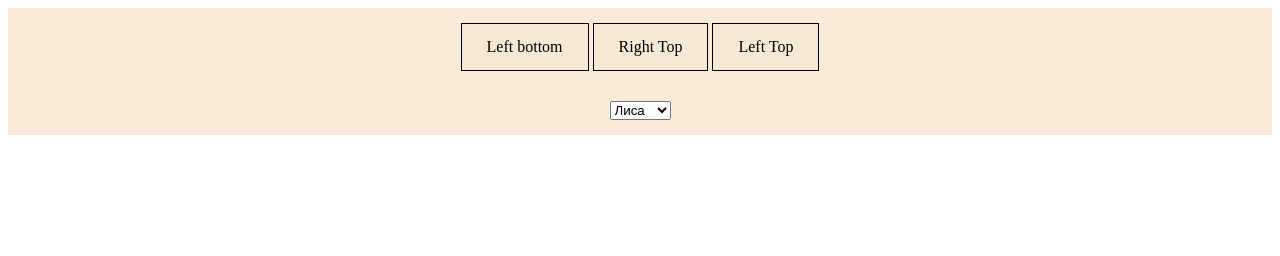
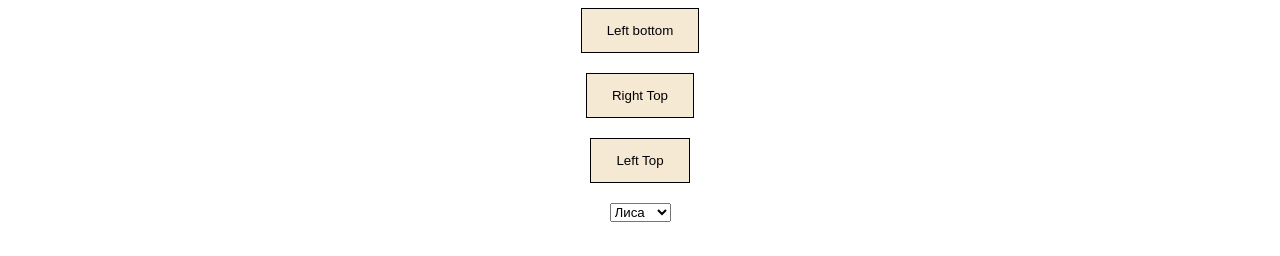
Before and after one commit to vlad0k/animals-task, a plain HTML site: page index.html in a window 1280 px wide. Drawn offline with Linux system fonts and the light colour scheme.

Commit message:
css edited

```diff
--- a/css/style.css
+++ b/css/style.css
@@ -1,38 +1,23 @@
-.block{
-    display: flex;
-    max-width: 1280px;
-    margin:  auto;
-    background-color: antiquewhite;
-    flex-direction: column;
-    text-align: center;
-    justify-content: center;
+.wrapper{
+  display: flex;
+  flex-direction: column;
+  justify-content: space-between;
+  align-items: center;
 }
 .button{
     background-color: #F6E9D3;
     color: black;
     padding: 14px 25px;
     text-align: center;
-    text-decoration: none;
-    border: 1px solid #000000;
+    border: 1px solid black;
     display: inline-block;
+    margin-bottom : 20px;
+    outline: none;
 }
 .button:hover{
-    background-color: #F6E9D3;
     box-shadow: 0 12px 16px 0 rgba(0,0,0,0.24),0 17px 50px 0 rgba(0,0,0,0.19);
 }
-table,th, td{
-    border: 1px solid #000;
-    border-collapse: collapse;
-}
-th, td{
-    padding: 5px;
-}
-.chengeAlign{
-    text-align: center;
-}
-.margin{
-    margin: 15px;
-}
+
 #snackBar1{
     min-width: 250px;
     background-color: green;
--- a/index.html
+++ b/index.html
@@ -1,6 +1,5 @@
 <!DOCTYPE html>
-<html lang="ru">
-
+<html>
   <head>
       <meta charset="UTF-8">
       <meta name="viewport" content="width=device-width, initial-scale=1.0">
@@ -10,22 +9,17 @@
   </head>
 
   <body>
-  <div class="block">
-    <div class="margin">
-      <a href="#" class="button button_showMessage">Left bottom</a>
-      <a href="#" class="button button_showMessage">Right Top</a>
-      <a href="#" class="button button_showMessage">Left Top</a>
-    </div>
-
-    <div class="margin">
+    <div class="wrapper">
+      <button href="#" class="button button_showMessage">Left bottom</button>
+      <button href="#" class="button button_showMessage">Right Top</a>
+      <button href="#" class="button button_showMessage">Left Top</button>
       <select name="Select" id="mySelect">
           <option value="fox">Лиса</option>
           <option value="wolf">Волк</option>
           <option value="boar">Kaбан</option>
       </select>
     </div>
-  </div>
+
     <script src="script/script.js"></script>
   </body>
-
 </html>
--- a/script/script.js
+++ b/script/script.js
@@ -3,6 +3,7 @@ class Animals {
         this.name = name;
         this.expressions = expressions;
     }
+
     getNotification(i){
         var bar = document.createElement('div');
         bar.id = 'snackBar' + (i+1);
@@ -14,6 +15,7 @@ class Animals {
         }, 3000);
     };
 }
+
 var params = {
     "fox": [
         'Лиса',
@@ -34,7 +36,9 @@ var params = {
         'Кабан санитар леса'
     ]
 }
+
 var buttons = [...document.getElementsByClassName('button_showMessage')];
+
 buttons.forEach((elem, i) => {
     elem.onclick = () => {
         var select = document.getElementById("mySelect").value;
```
Lines whose indentation alone changed are shown as unchanged.
